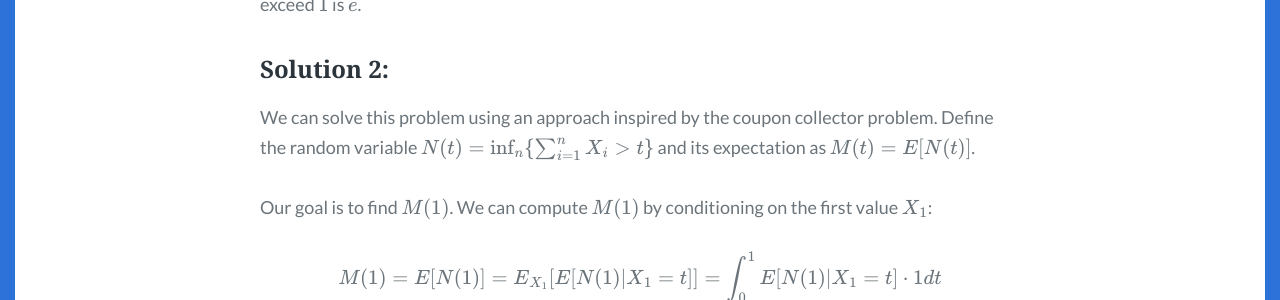
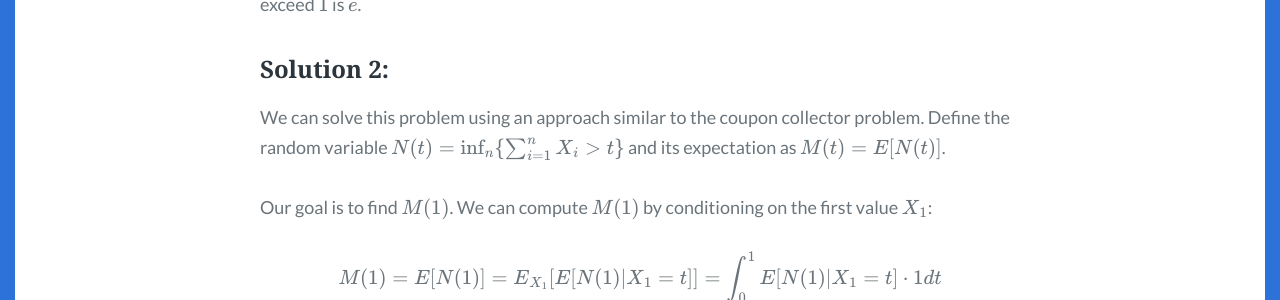
Before and after one commit to XinweiZhang/XinweiZhang.github.io, a Jekyll site: the page built from _posts/2023-03-26-Sum-of-n-uniform-random-variables.md, in a window 1280 px wide and 1400 px high, scrolled down 1725 px. Shown: the part 154-454 px from the top of the window. Built offline with Jekyll 4.4.1, drawn with Linux system fonts in a browser that asks for light colours; some web fonts are replaced; formulas are drawn with MathJax 3; comment, search, counter and statistics services are not loaded; some of the changed text lies outside the part shown.

Commit message:
remove some words

```diff
--- a/_posts/2023-03-26-Sum-of-n-uniform-random-variables.md
+++ b/_posts/2023-03-26-Sum-of-n-uniform-random-variables.md
@@ -44,7 +44,7 @@ Therefore, the expected value of the minimum number of these variables needed fo
 
 ### Solution 2:
 
-We can solve this problem using an approach inspired by the coupon collector problem. Define the random variable $$N(t) = \inf_n \{ \sum_{i=1}^n X_i > t\}$$ and its expectation as $$M(t) = E[N(t)]$$.
+We can solve this problem using an approach similar to the coupon collector problem. Define the random variable $$N(t) = \inf_n \{ \sum_{i=1}^n X_i > t\}$$ and its expectation as $$M(t) = E[N(t)]$$.
 
 Our goal is to find $$M(1)$$. We can compute $$M(1)$$ by conditioning on the first value $$X_1$$:
 
```
Also changed, not shown: other parts of _posts/2023-03-26-Sum-of-n-uniform-random-variables.md (+1 -7 lines).
